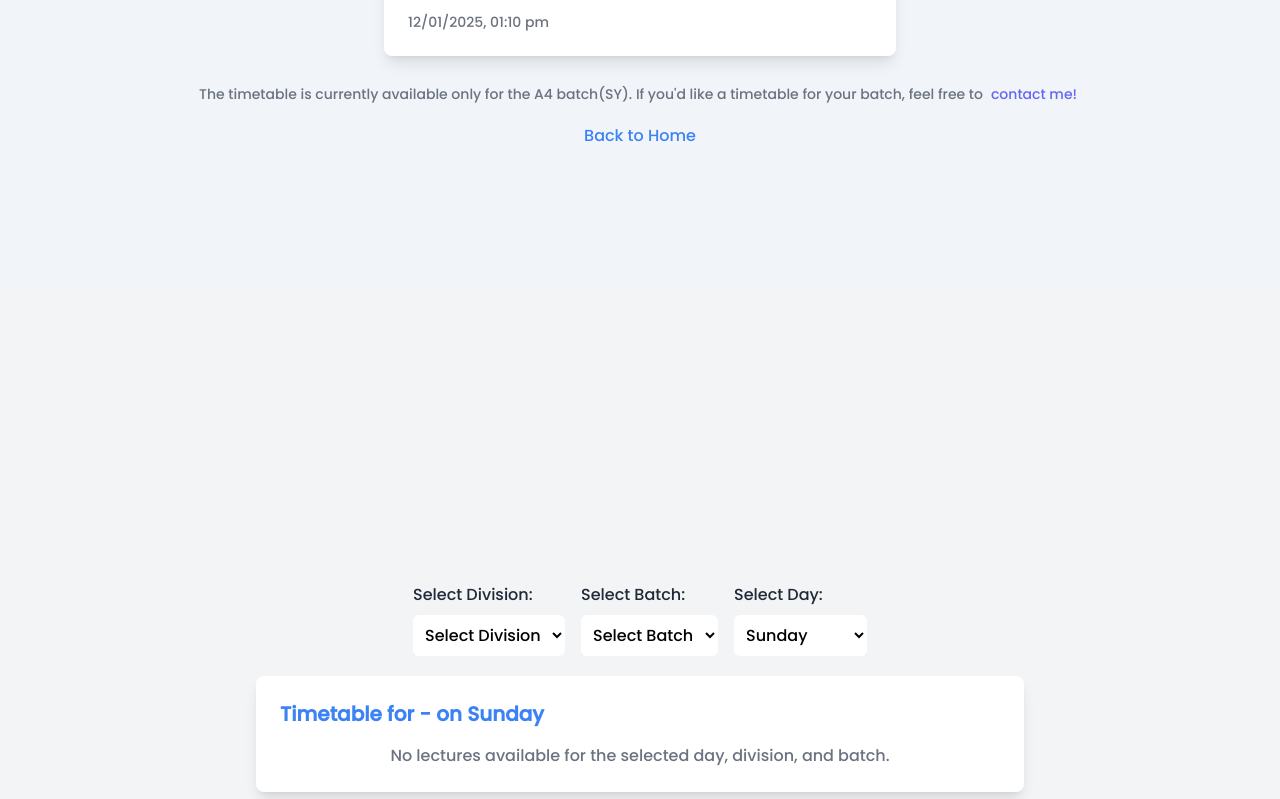
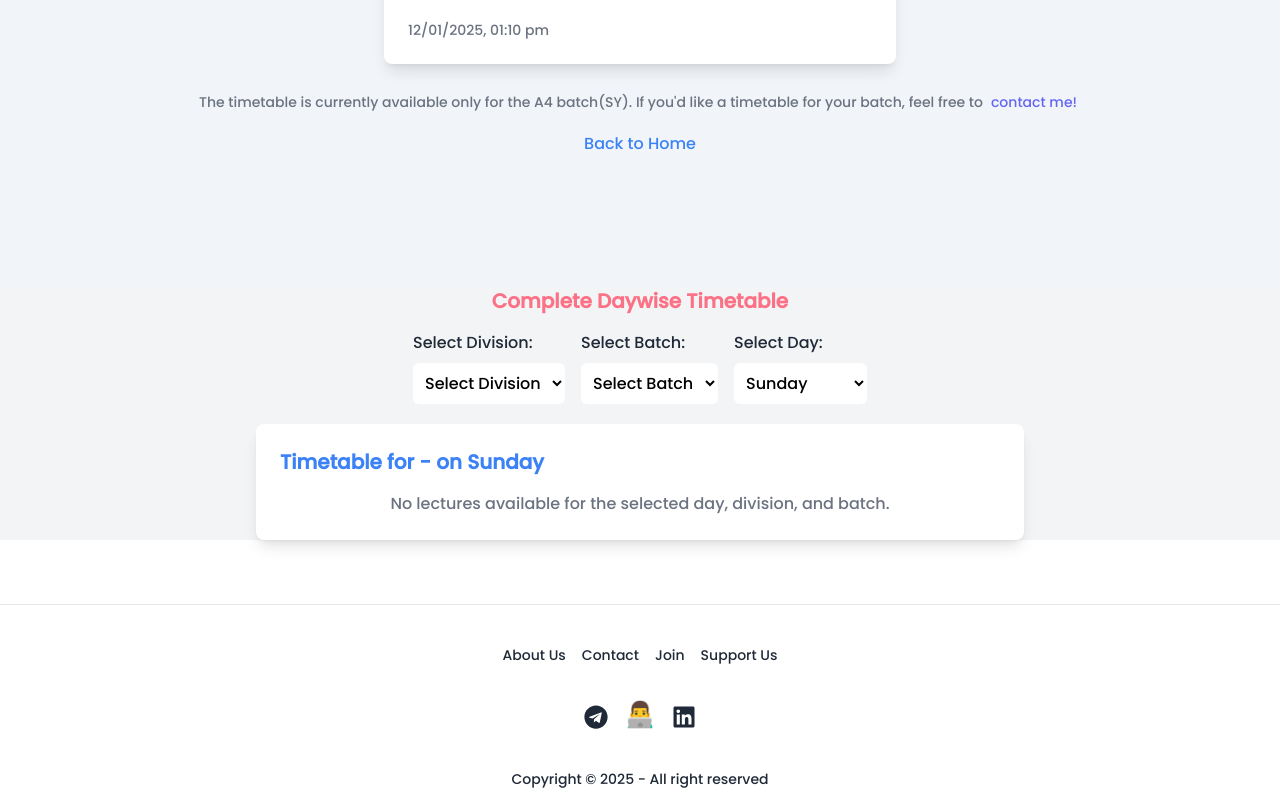
Before and after one commit to SatAlgo/SetUp, a React (Vite) app: page /TT in a window 1280 px wide. Shown: the part 581-1380 px from the top of the page. Built offline with nearby package versions, Linux system fonts and the light colour scheme.

Commit message:
daywise TTT

```diff
--- a/src/components/TableTT.jsx
+++ b/src/components/TableTT.jsx
@@ -57,8 +57,8 @@ function Timetable() {
   const timetable = division && batch ? timetableData[division]?.[batch]?.[day] : [];
 
   return (
-    <div className="flex flex-col items-center justify-center min-h-screen bg-gray-100 dark:bg-gray-900 dark:text-white px-4">
-
+    <div className="mb-16 flex flex-col items-center justify-center  bg-gray-100 dark:bg-gray-900 dark:text-white px-4">
+        <h1 className="text-xl font-bold mb-4 text-rose-400">Complete Daywise Timetable</h1>
       <div className="mb-5 flex flex-wrap md:space-x-4 space-y-3 md:space-y-0">
         <div className="w-full md:w-auto">
           <label htmlFor="division" className="block mb-2 font-medium">Select Division:</label>
--- a/src/components/Timetable.jsx
+++ b/src/components/Timetable.jsx
@@ -287,7 +287,7 @@ function Timetable() {
 
       </p>
 
-      <Link to="/" className="mt-5 mb-4 text-blue-500 hover:text-blue-700">Back to Home</Link>
+      <Link to="/" className="mt-5 text-blue-500 hover:text-blue-700">Back to Home</Link>
 
     </div>
 
```
